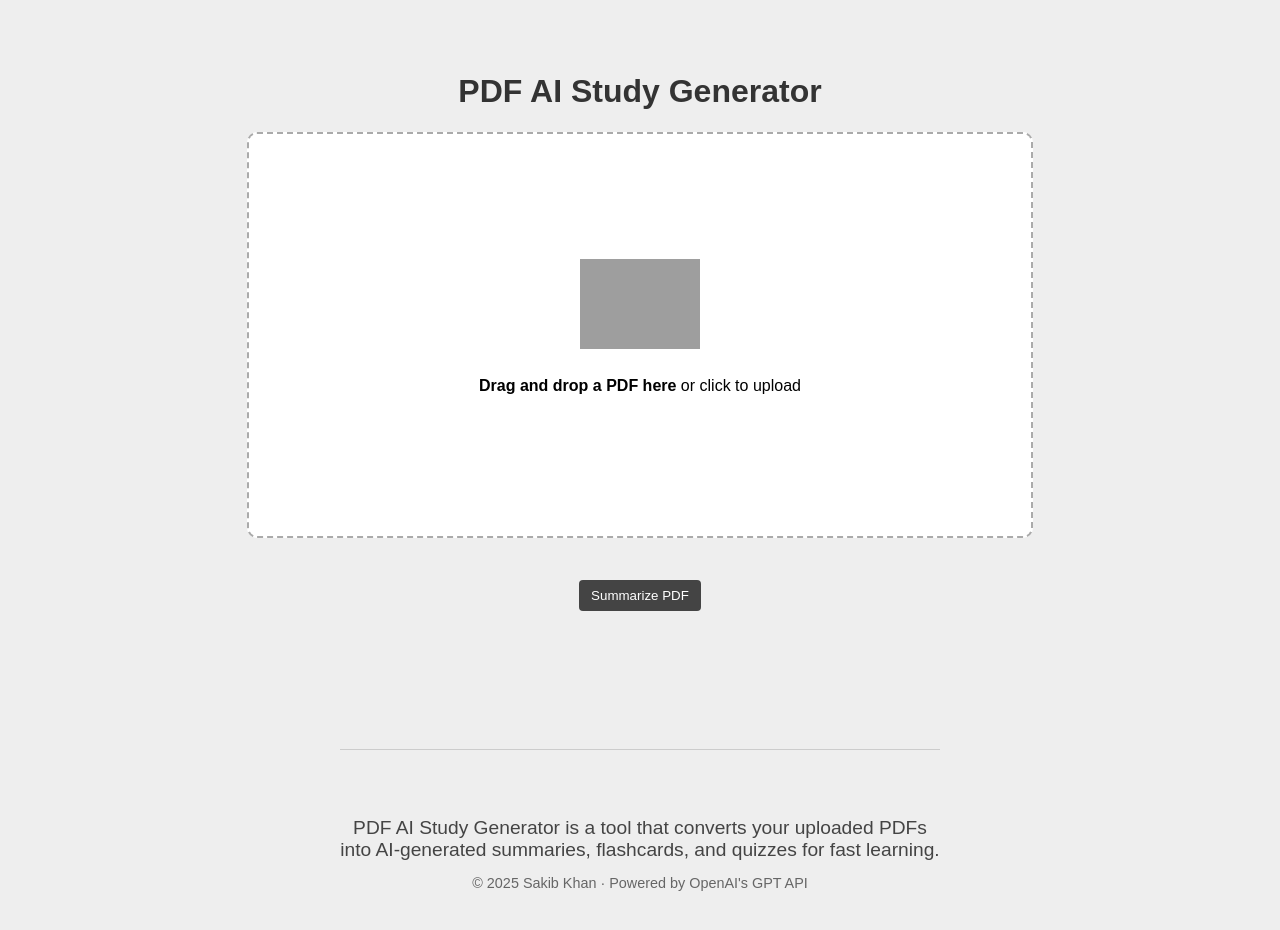
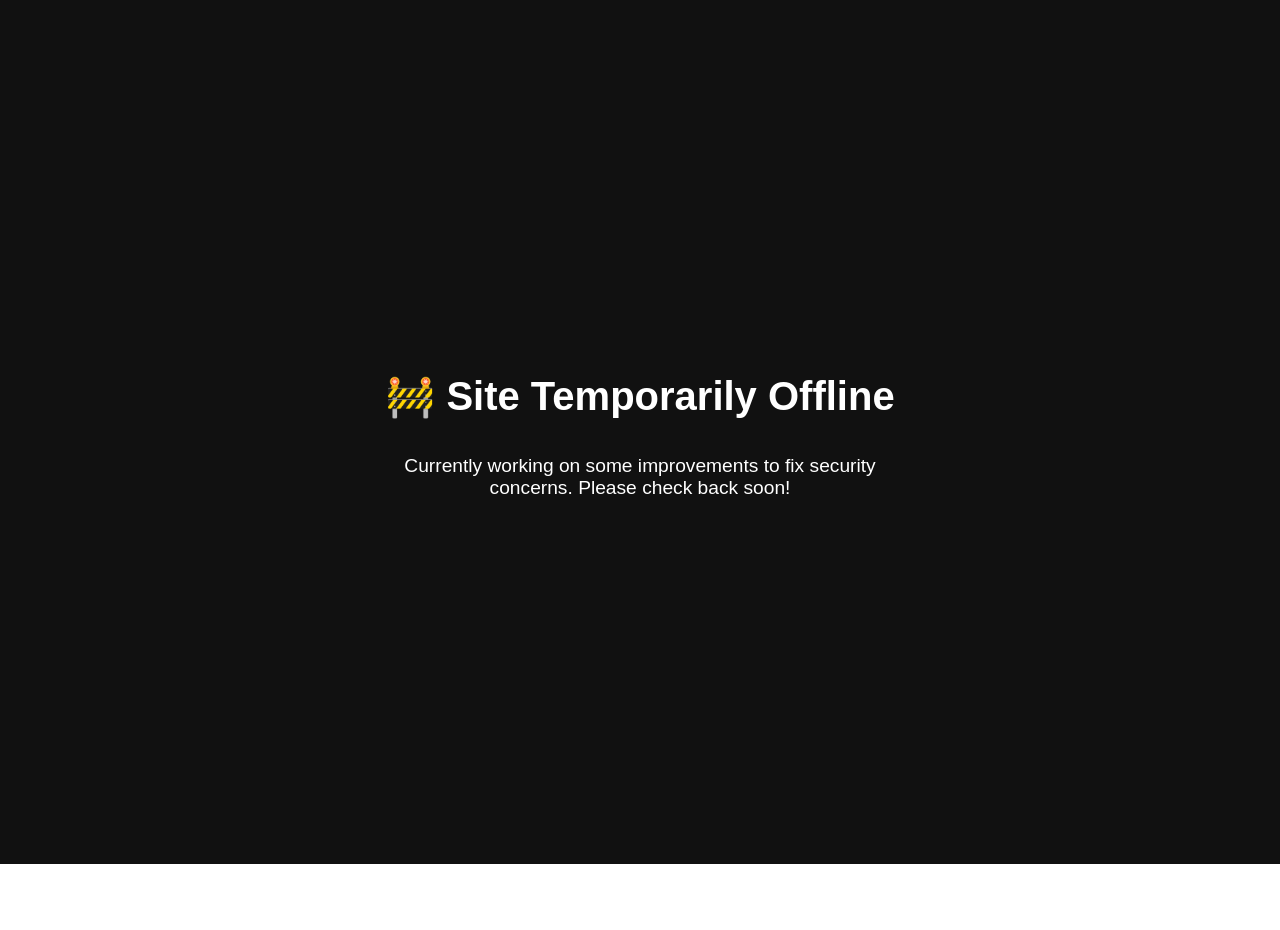
Before and after one commit to SakibKhan1/pdf-ai-study-generator, a React (Create React App) app in the folder frontend/: page / in a window 1280 px wide. Shown: the top 930 px of the page. After the commit the page ends 864 px from the top, so only its background shows below. Built offline with nearby package versions, Linux system fonts and the light colour scheme; grey boxes are pictures that could not be loaded; the HTML template or start-up script is replaced by a standard one.

Commit message:
working on updates

```diff
--- a/frontend/src/App.js
+++ b/frontend/src/App.js
@@ -1,281 +1,23 @@
-import React, { useState, useRef } from 'react';
-import './App.css';
+import React from 'react';
 
-// Backend URL for deployed API
-const BACKEND_URL = "https://pdf-ai-study-generator.onrender.com";
-
-// Main app function
 function App() {
-  // State management
-  const [fileName, setFileName] = useState('');
-  const [summary, setSummary] = useState('');
-  const [flashcards, setFlashcards] = useState([]);
-  const [quiz, setQuiz] = useState([]);
-  const [loading, setLoading] = useState(false);
-  const [flashcardLoading, setFlashcardLoading] = useState(false);
-  const [quizLoading, setQuizLoading] = useState(false);
-  const [flashcardsVisible, setFlashcardsVisible] = useState(false);
-  const [quizVisible, setQuizVisible] = useState(false);
-  const [quizResults, setQuizResults] = useState({});
-  const flashcardRef = useRef(null);
-  const quizRef = useRef(null);
-  const inputRef = useRef();
-
-  // File selected
-  const handleFileChange = (e) => {
-    const file = e.target.files[0];
-    if (file) setFileName(file.name);
-  };
-
-  // Handle file drop
-  const handleDrop = (e) => {
-    e.preventDefault();
-    inputRef.current.files = e.dataTransfer.files;
-    setFileName(e.dataTransfer.files[0]?.name || '');
-  };
-
-  // Submit PDF for summary
-  const submitPDFForSummary = async () => {
-    const file = inputRef.current.files[0];
-    if (!file) return;
-
-    setFileName(file.name);
-    setLoading(true);
-    setSummary('');
-    setFlashcards([]);
-    setQuiz([]);
-    setFlashcardsVisible(false);
-    setQuizVisible(false);
-    setQuizResults({});
-
-    const formData = new FormData();
-    formData.append('pdf', file);
-
-    try {
-      const res = await fetch(`${BACKEND_URL}/upload`, {
-        method: 'POST',
-        body: formData,
-      });
-      const data = await res.json();
-      setSummary(data.summary || 'No summary returned.');
-      console.log("Summary loaded:", data.fromCache ? "from cache" : "fresh");
-    } catch (err) {
-      setSummary('Request failed: ' + err.message);
-    } finally {
-      setLoading(false);
-    }
-  };
-
-  // Generate flashcards
-  const generateFlashcards = async () => {
-    if (!summary || flashcards.length > 0) return;
-
-    setFlashcardLoading(true);
-    try {
-      const res = await fetch(`${BACKEND_URL}/flashcards`, {
-        method: 'POST',
-        headers: { 'Content-Type': 'application/json' },
-        body: JSON.stringify({ text: summary }),
-      });
-
-      const data = await res.json();
-      if (data.error) throw new Error(data.error);
-
-      setFlashcards(data.flashcards);
-      setFlashcardsVisible(true);
-
-      setTimeout(() => {
-        flashcardRef.current?.scrollIntoView({ behavior: 'smooth' });
-      }, 100);
-
-      console.log("Flashcards loaded:", data.fromCache ? "from cache" : "fresh");
-    } catch (err) {
-      console.error("Flashcard error:", err);
-      setFlashcards([{ question: 'Error', answer: err.message }]);
-    } finally {
-      setFlashcardLoading(false);
-    }
-  };
-
-  // Generate quiz
-  const generateQuiz = async () => {
-    if (!summary || quiz.length > 0) return;
-
-    setQuizLoading(true);
-    try {
-      const res = await fetch(`${BACKEND_URL}/quiz`, {
-        method: 'POST',
-        headers: { 'Content-Type': 'application/json' },
-        body: JSON.stringify({ text: summary }),
-      });
-
-      const data = await res.json();
-      if (data.error) throw new Error(data.error);
-
-      setQuiz(data.quiz);
-      setQuizResults({});
-      setQuizVisible(true);
-
-      setTimeout(() => {
-        quizRef.current?.scrollIntoView({ behavior: 'smooth' });
-      }, 100);
-
-      console.log("Quiz loaded:", data.fromCache ? "from cache" : "fresh");
-    } catch (err) {
-      console.error("Quiz error:", err);
-      setQuiz([{ question: 'Error: ' + err.message, choices: [], correct: 'A' }]);
-    } finally {
-      setQuizLoading(false);
-    }
-  };
-
   return (
-    <div style={{ fontFamily: 'Arial, sans-serif', padding: '2rem', backgroundColor: '#eeeeee', minHeight: '100vh', display: 'flex', flexDirection: 'column' }}>
-      <h1 style={{ textAlign: 'center', fontSize: '2rem' }}>PDF AI Study Generator</h1>
-
-      {/*Upload area*/}
-      <div
-        className="dropzone"
-        onClick={() => inputRef.current.click()}
-        onDragOver={(e) => e.preventDefault()}
-        onDrop={handleDrop}
-      >
-        <img
-          src="https://upload.wikimedia.org/wikipedia/commons/8/87/PDF_file_icon.svg"
-          alt="PDF Icon"
-          className="pdf-icon"
-        />
-        <p><strong>Drag and drop a PDF here</strong> or click to upload</p>
-        <input
-          type="file"
-          ref={inputRef}
-          accept="application/pdf"
-          hidden
-          onChange={handleFileChange}
-        />
-        {fileName && (
-          <div style={{ marginTop: "12px", fontStyle: "italic", fontSize: "0.9rem", color: "#444" }}>
-            Uploaded: <strong>{fileName}</strong>
-          </div>
-        )}
-      </div>
-
-      {/*Summarize button*/}
-      <div style={{ textAlign: 'center', marginTop: '1rem' }}>
-        <button onClick={submitPDFForSummary}>Summarize PDF</button>
-      </div>
-
-      {loading && <div className="spinner" style={{ marginTop: '10px' }}></div>}
-
-      {/*Summary output*/}
-      {summary && (
-        <div className="output-box">
-          <h3>Summary</h3>
-          <div id="summary">{summary}</div>
-        </div>
-      )}
-
-      {/*Flashcard & quiz buttons*/}
-      {summary && (
-        <div style={{ marginTop: '1rem', display: 'flex', gap: '20px', justifyContent: 'center' }}>
-          <div>
-            <button onClick={generateFlashcards} disabled={flashcards.length > 0}>Generate Flashcards</button>
-            {flashcardLoading && <div className="spinner" style={{ marginTop: '8px' }}></div>}
-          </div>
-          <div>
-            <button onClick={generateQuiz} disabled={quiz.length > 0}>Generate Quiz</button>
-            {quizLoading && <div className="spinner" style={{ marginTop: '8px' }}></div>}
-          </div>
-        </div>
-      )}
-
-      {/*Flashcard section*/}
-      {flashcardsVisible && (
-        <div className="card" ref={flashcardRef}>
-          <span className="close-btn" onClick={() => setFlashcardsVisible(false)}>×</span>
-          <h3>Flashcards</h3>
-          <div className="flashcard-grid">
-            {flashcards.map((fc, idx) => (
-              <div className="flashcard" key={idx} onClick={(e) => e.currentTarget.classList.toggle('flip')}>
-                <div className="flashcard-inner">
-                  <div className="flashcard-front">{fc.question}</div>
-                  <div className="flashcard-back">{fc.answer}</div>
-                </div>
-              </div>
-            ))}
-          </div>
-        </div>
-      )}
-
-      {/*Quiz section*/}
-      {quizVisible && (
-        <div className="card" ref={quizRef}>
-          <span className="close-btn" onClick={() => setQuizVisible(false)}>×</span>
-          <h3>Quiz</h3>
-          <div id="quizContent">
-            {quiz.map((q, i) => (
-              <div className="quiz-question" key={i}>
-                <p><strong>{i + 1}. {q.question}</strong></p>
-                <div className="quiz-options">
-                  {q.choices.map((choice, j) => {
-                    const letter = String.fromCharCode(65 + j);
-                    const isAnswered = quizResults[i] !== undefined;
-
-                    return (
-                      <button
-                        key={j}
-                        className={`quiz-option ${
-                          isAnswered
-                            ? (letter === q.correct
-                              ? 'correct'
-                              : quizResults[i].selected === letter && 'wrong')
-                            : ''
-                        }`}
-                        disabled={isAnswered}
-                        onClick={() => {
-                          if (isAnswered) return;
-                          setQuizResults(prev => ({
-                            ...prev,
-                            [i]: {
-                              selected: letter,
-                              correct: letter === q.correct
-                            }
-                          }));
-                        }}
-                      >
-                        {letter}) {choice}
-                      </button>
-                    );
-                  })}
-                </div>
-                {quizResults[i] && (
-                  <div style={{ marginTop: '5px', fontWeight: 'bold', color: quizResults[i].correct ? 'green' : 'red' }}>
-                    {quizResults[i].correct ? '✅ Correct answer' : '❌ Wrong answer'}
-                  </div>
-                )}
-              </div>
-            ))}
-          </div>
-        </div>
-      )}
-
-      {/*Footer*/}
-      <footer style={{ marginTop: '6rem', textAlign: 'center', color: '#444' }}>
-        <div style={{
-          borderTop: '1px solid #ccc',
-          maxWidth: '600px',
-          margin: '0 auto',
-          paddingTop: '3rem',
-          marginTop: '2rem'
-        }}>
-          <p style={{ fontSize: '1.2rem', marginBottom: '0.75rem' }}>
-            PDF AI Study Generator is a tool that converts your uploaded PDFs into AI-generated summaries, flashcards, and quizzes for fast learning.
-          </p>
-          <p style={{ fontSize: '0.9rem', color: '#666' }}>
-            © 2025 Sakib Khan · Powered by OpenAI's GPT API
-          </p>
-        </div>
-      </footer>
+    <div style={{
+      height: "100vh",
+      backgroundColor: "#111",
+      color: "#fff",
+      display: "flex",
+      flexDirection: "column",
+      justifyContent: "center",
+      alignItems: "center",
+      fontFamily: "Arial, sans-serif",
+      textAlign: "center",
+      padding: "2rem"
+    }}>
+      <h1 style={{ fontSize: "2.5rem", marginBottom: "1rem" }}>🚧 Site Temporarily Offline</h1>
+      <p style={{ fontSize: "1.2rem", maxWidth: "500px" }}>
+        Currently working on some improvements to fix security concerns. Please check back soon!
+      </p>
     </div>
   );
 }
```
